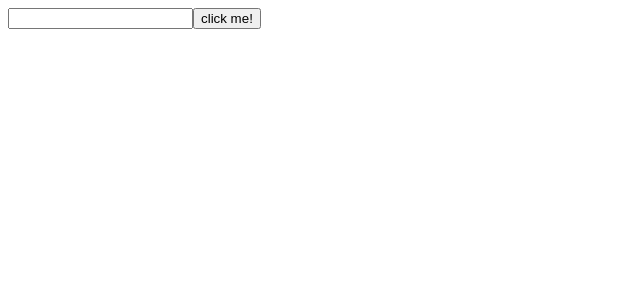
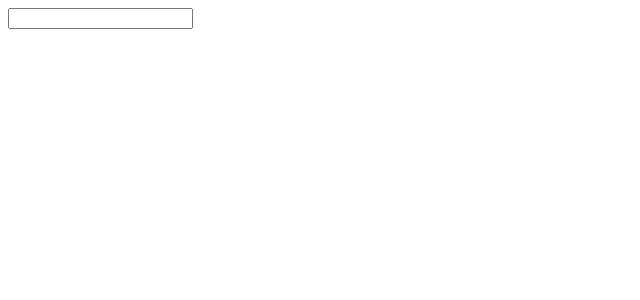
Before and after one commit to SaswataPatra/react-udemy-search-pics, a React (Create React App) app: page / in a window 1280 px wide. Shown: the top 300 px of the page, without its empty margins (0-640 px from the left). Built offline with nearby package versions, Linux system fonts and the light colour scheme.

Commit message:
forms added

```diff
--- a/src/components/SearchBar.js
+++ b/src/components/SearchBar.js
@@ -1,11 +1,21 @@
+import {useState} from 'react';
+
 function SearchBar({onSubmit}) {
-    const handleClick = () =>{
-        onSubmit('cars');
-    }
+    const [term,setTerm] = useState('');
+const handleFormSubmit =(event) =>{
+    event.preventDefault();
+    // console.log("hey do something");
+    onSubmit(term);
+}
+const handleChange = (event) =>{
+    // console.log(event.target.value);
+    setTerm(event.target.value);
+}
   return (
     <div>
-      <input></input>
-      <button onClick={handleClick}>click me!</button>
+      <form onSubmit={handleFormSubmit}>
+        <input value ={term} onChange={handleChange}></input>
+      </form>
     </div>
   );
 }
```
